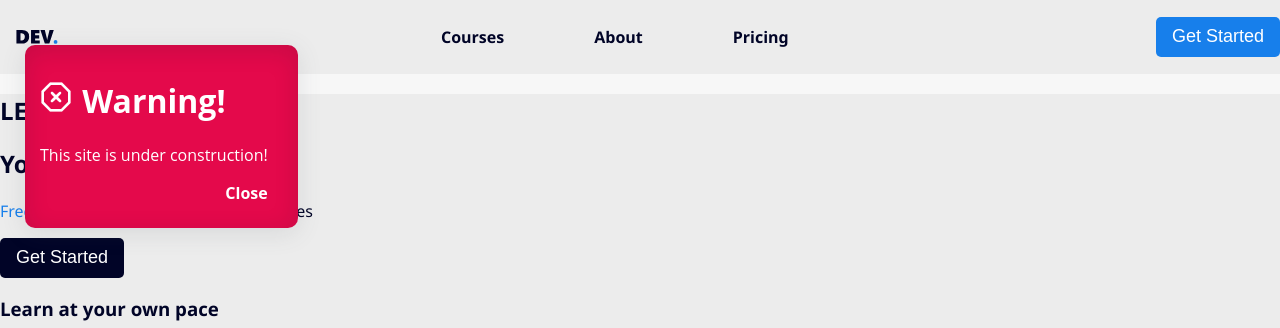
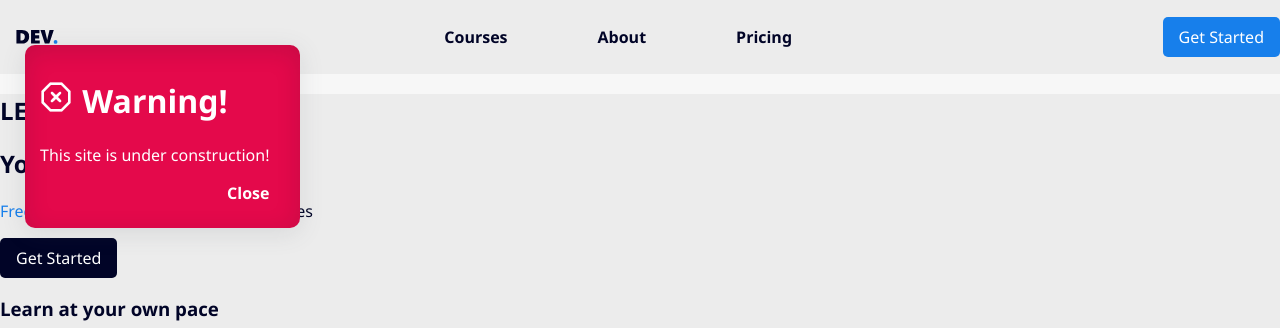
Before and after one commit to circlePulse/cpp, a plain HTML site: page Index.html in a window 1280 px wide. Shown: the top 328 px of the page. Drawn offline with Linux system fonts and the light colour scheme.

Commit message:
Fixing Navbar

```diff
--- a/styles.css
+++ b/styles.css
@@ -7,10 +7,15 @@
   --black: #010427;
 }
 
+* {
+  font-family: "Segoe UI", "Open Sans", -apple-system, BlinkMacSystemFont,
+    "Segoe UI", Roboto, Oxygen, Ubuntu, Cantarell, "Open Sans", "Helvetica Neue",
+    sans-serif;
+}
+
 body {
   background-color: var(--background);
   color: var(--black);
-  font-family: "Segoe UI", "Open Sans", -apple-system;
   margin: 0;
   padding: 0;
 }
@@ -35,9 +40,7 @@ navbar {
   display: flex;
   justify-content: space-between;
   align-items: center;
-  align-content: center; /*
-  width: var(--browser-width);*/
-  width: 100%;
+  align-content: center;
   padding: 0;
 }
 
@@ -47,8 +50,9 @@ button {
   padding: 7px 16px;
   border-radius: 5px;
   border: none;
-  font-size: 18px;
-  font-weight: medium, semibold;
+  font-size: /*16px*/ 1em;
+  font-weight: 550;
+  cursor: pointer;
 }
 
 button.button-blue {
@@ -72,10 +76,6 @@ img.navbar-logo {
   height: auto;
 }
 
-button {
-  cursor: pointer;
-}
-
 .centered-nav-text {
   display: flex;
   justify-items: space-between;
@@ -88,7 +88,3 @@ button {
 .blue {
   color: var(--primary);
 }
-
-navbar button {
-  margin: 0;
-}
```
